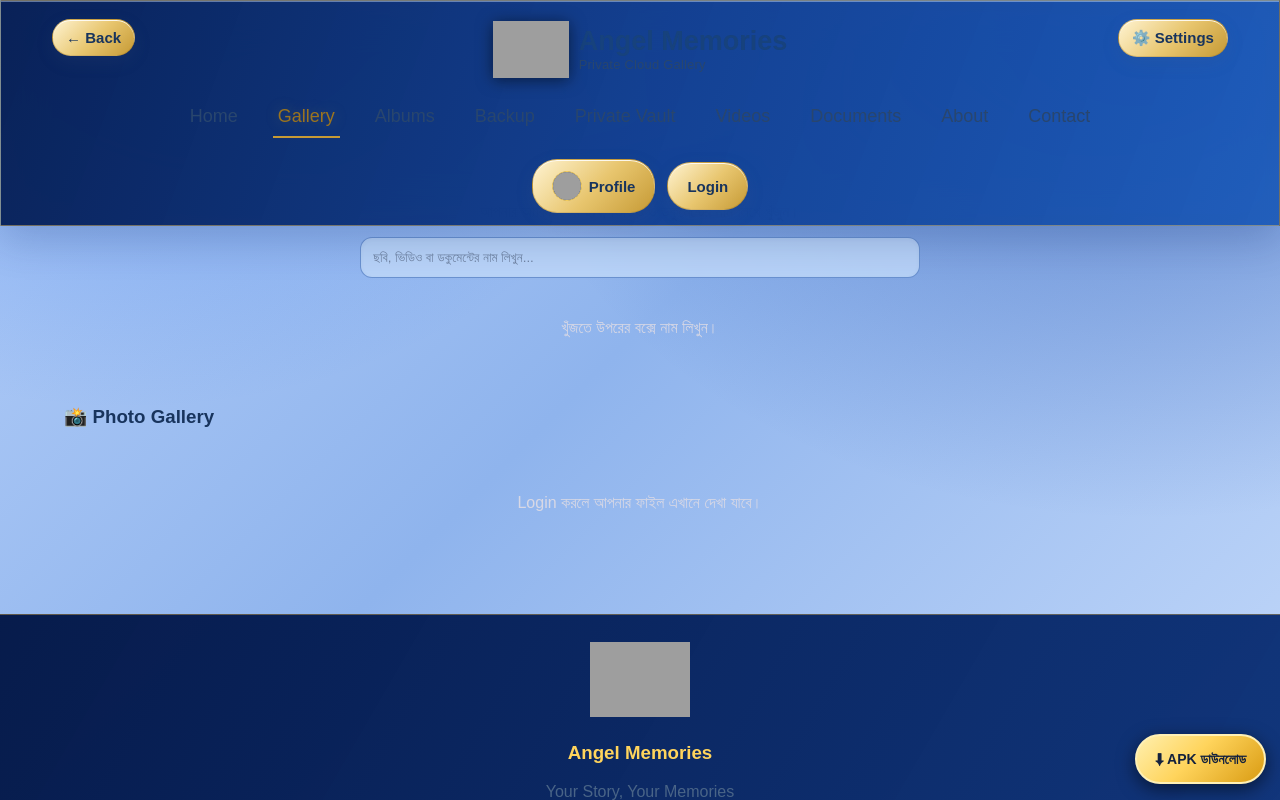
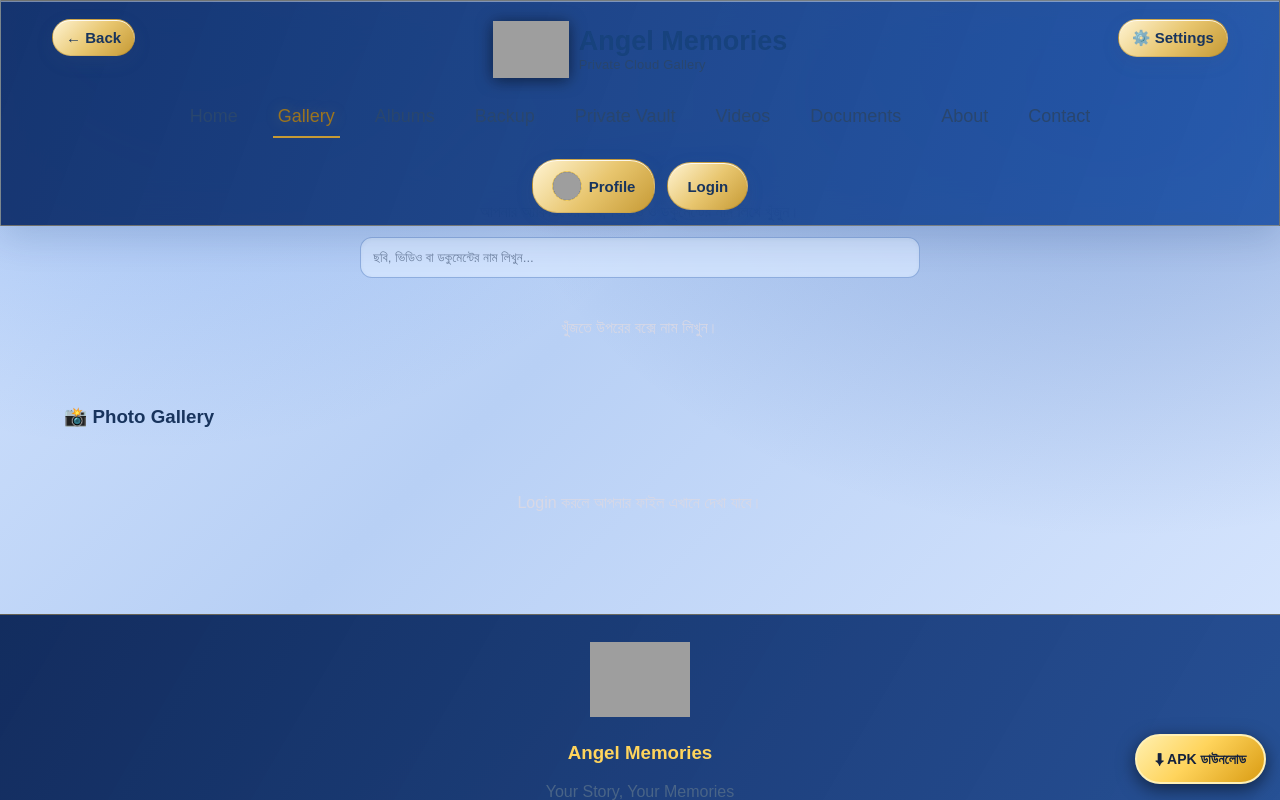
Before and after one commit to angelmemoriesofficial/Angel-Memories, a website: page index.html in a window 1280 px wide. Both pictures are taken after a click on the link "Gallery". Shown: the part 126-926 px from the top of the page. Drawn offline with nearby package versions, Linux system fonts and the light colour scheme; grey boxes are pictures that could not be loaded.

Commit message:
Restore previous blue glass theme

```diff
--- a/index.html
+++ b/index.html
@@ -503,43 +503,48 @@ input,select,textarea{background:rgba(224,236,252,.86)!important}
 </style>
 
 <style id="angel-blue-glass-enhancement">
-/* Angel Memories — stronger royal blue glass */
+/* Angel Memories — deeper royal-blue glass finish */
 body{
- background:
- radial-gradient(ellipse at 10% 5%,rgba(40,111,235,.46),transparent 36%),
- radial-gradient(ellipse at 90% 18%,rgba(18,67,168,.43),transparent 40%),
- linear-gradient(135deg,#b9d2fa 0%,#8fb4ed 48%,#c5dafa 100%) !important;
+  background:
+    radial-gradient(ellipse at 12% 8%,rgba(44,112,220,.34),transparent 38%),
+    radial-gradient(ellipse at 88% 22%,rgba(25,75,166,.30),transparent 40%),
+    linear-gradient(135deg,#d6e6ff 0%,#b8d0f5 45%,#dce9ff 100%) !important;
 }
 header,.header,.navbar,.nav-bar,.topbar,
 .panel,.card,.glass,.modal-content,.stat-card,.gallery-card,
 .upload-card,.dashboard-card,.settings-card,.member-card{
- background:linear-gradient(145deg,rgba(13,57,139,.40),rgba(28,91,190,.27) 58%,rgba(115,164,231,.22)) !important;
- border:1px solid rgba(27,76,164,.43) !important;
- box-shadow:0 14px 38px rgba(5,30,95,.20),inset 0 1px 0 rgba(220,237,255,.42) !important;
- backdrop-filter:blur(22px) saturate(160%) !important;
- -webkit-backdrop-filter:blur(22px) saturate(160%) !important;
+  background:linear-gradient(145deg,rgba(20,66,145,.27),rgba(32,91,181,.16) 55%,rgba(255,255,255,.16)) !important;
+  border:1px solid rgba(34,83,164,.34) !important;
+  box-shadow:0 12px 34px rgba(9,39,96,.15),inset 0 1px 0 rgba(255,255,255,.42) !important;
+  backdrop-filter:blur(20px) saturate(150%) !important;
+  -webkit-backdrop-filter:blur(20px) saturate(150%) !important;
 }
 header,.header,.navbar,.nav-bar,.topbar{
- background:linear-gradient(110deg,rgba(5,28,82,.97),rgba(13,57,139,.94),rgba(25,87,181,.90)) !important;
- border-color:rgba(222,187,105,.50) !important;color:#fff !important;
+  background:linear-gradient(110deg,rgba(9,39,99,.92),rgba(23,76,161,.86)) !important;
+  border-color:rgba(218,184,105,.46) !important;
+  color:#fff !important;
 }
 .hero,.hero-section{
- background:linear-gradient(125deg,rgba(5,31,91,.96),rgba(14,66,158,.91),rgba(35,105,205,.78)) !important;
- color:#fff !important;border:1px solid rgba(224,190,112,.58) !important;
+  background:linear-gradient(125deg,rgba(10,43,108,.91),rgba(27,86,181,.78),rgba(40,112,205,.52)) !important;
+  color:#fff !important;
+  border:1px solid rgba(224,190,112,.56) !important;
 }
 button,.btn,.primary-btn{
- background:linear-gradient(135deg,#0a347f,#1557b7) !important;
- border:1px solid rgba(226,190,105,.72) !important;
- box-shadow:0 7px 20px rgba(5,35,100,.30) !important;
+  background:linear-gradient(135deg,#123f91,#2369c8) !important;
+  border:1px solid rgba(226,190,105,.68) !important;
+  box-shadow:0 6px 18px rgba(11,48,112,.24) !important;
 }
-button:hover,.btn:hover,.primary-btn:hover{background:linear-gradient(135deg,#06245f,#104895) !important;}
+button:hover,.btn:hover,.primary-btn:hover{
+  background:linear-gradient(135deg,#0b2b67,#1b56b5) !important;
+}
 input,select,textarea{
- background:rgba(190,216,250,.86) !important;
- border:1px solid rgba(24,75,165,.48) !important;color:#09285f !important;
+  background:rgba(214,231,255,.78) !important;
+  border:1px solid rgba(39,91,174,.38) !important;
+  color:#102b59 !important;
 }
 footer,.footer{
- background:linear-gradient(120deg,rgba(4,24,72,.98),rgba(10,48,119,.96)) !important;
- color:#eef5ff !important;
+  background:linear-gradient(120deg,rgba(8,34,85,.94),rgba(20,65,139,.90)) !important;
+  color:#eef5ff !important;
 }
 </style>
 
```
